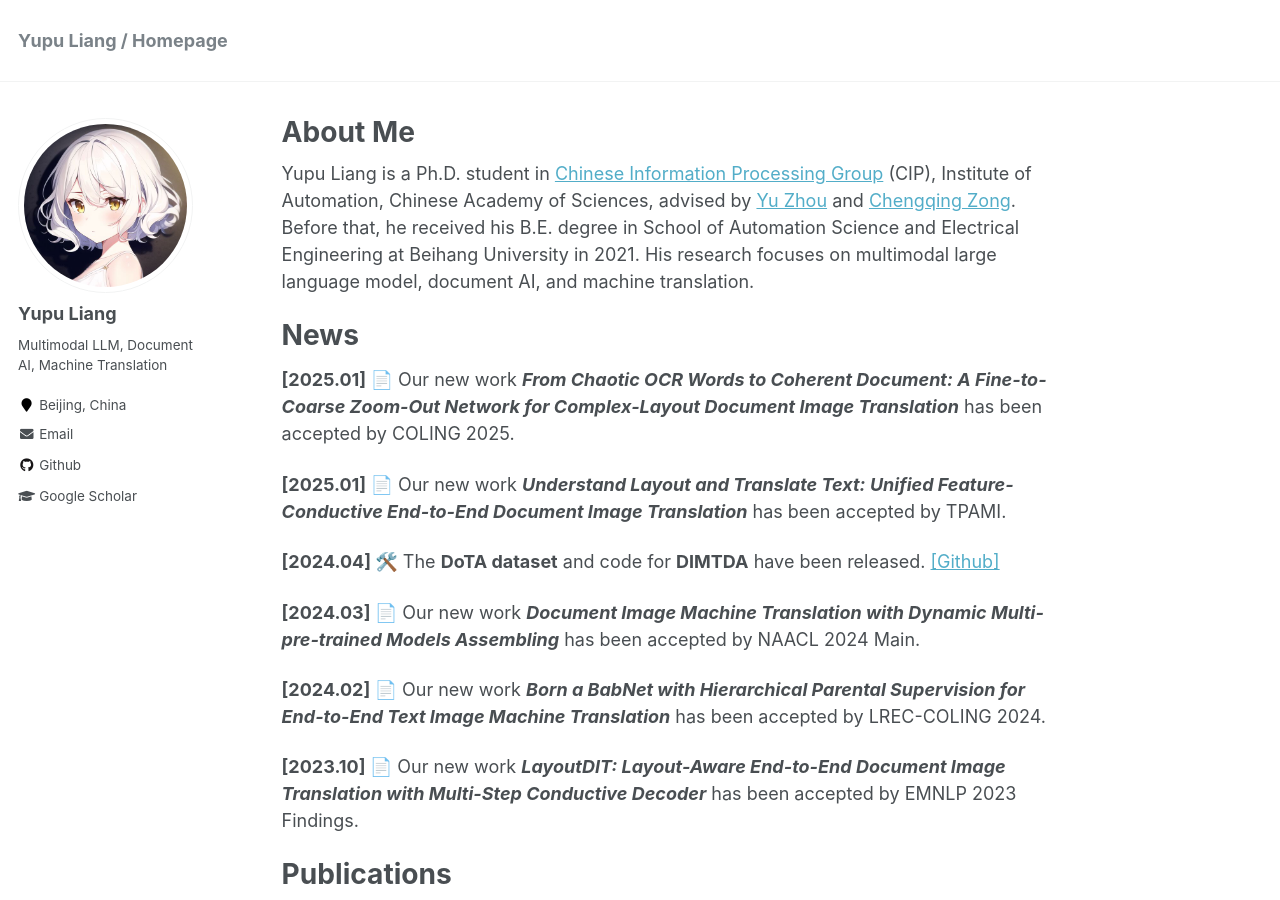
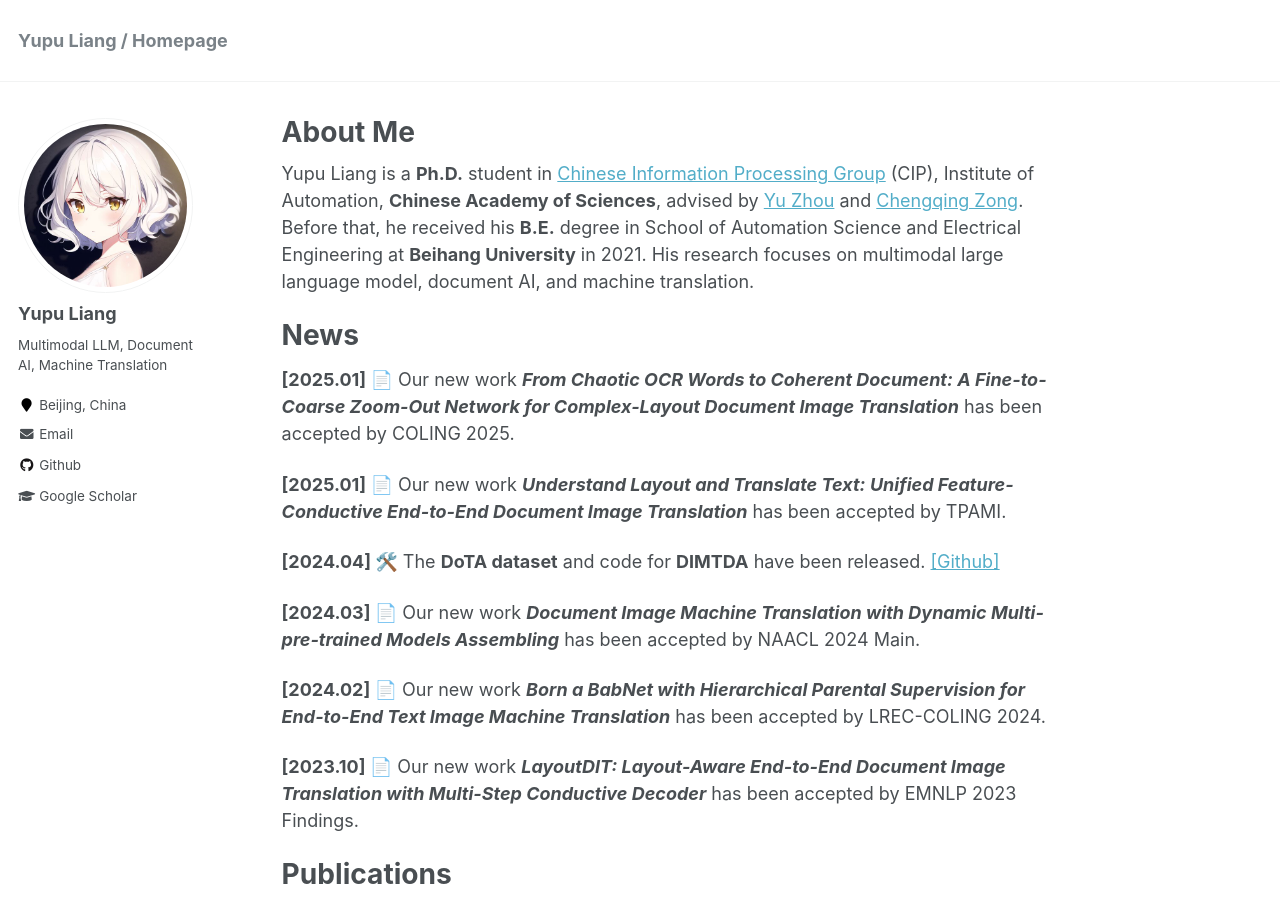
Before and after one commit to liangyupu/liangyupu.github.io, a Jekyll site: the page built from _pages/about.md, in a window 1280 px wide and 900 px high. Built offline with Jekyll 4.4.1, drawn with Linux system fonts in a browser that asks for light colours.

```diff
--- a/_pages/about.md
+++ b/_pages/about.md
@@ -8,7 +8,7 @@ redirect_from:
   - /about.html
 ---
 
-Yupu Liang is a Ph.D. student in [Chinese Information Processing Group](http://www.nlpr.ia.ac.cn/cip/staff.htm) (CIP), Institute of Automation, Chinese Academy of Sciences, advised by [Yu Zhou](https://people.ucas.ac.cn/~zhouyu) and [Chengqing Zong](https://people.ucas.ac.cn/~zongchengqing). Before that, he received his B.E. degree in School of Automation Science and Electrical Engineering at Beihang University in 2021. His research focuses on multimodal large language model, document AI, and machine translation.
+Yupu Liang is a **Ph.D.** student in [Chinese Information Processing Group](http://www.nlpr.ia.ac.cn/cip/staff.htm) (CIP), Institute of Automation, **Chinese Academy of Sciences**, advised by [Yu Zhou](https://people.ucas.ac.cn/~zhouyu) and [Chengqing Zong](https://people.ucas.ac.cn/~zongchengqing). Before that, he received his **B.E.** degree in School of Automation Science and Electrical Engineering at **Beihang University** in 2021. His research focuses on multimodal large language model, document AI, and machine translation.
 
 # News
 **[2025.01] 📄** Our new work ***From Chaotic OCR Words to Coherent Document: A Fine-to-Coarse Zoom-Out Network for Complex-Layout Document Image Translation*** has been accepted by COLING 2025.
```
